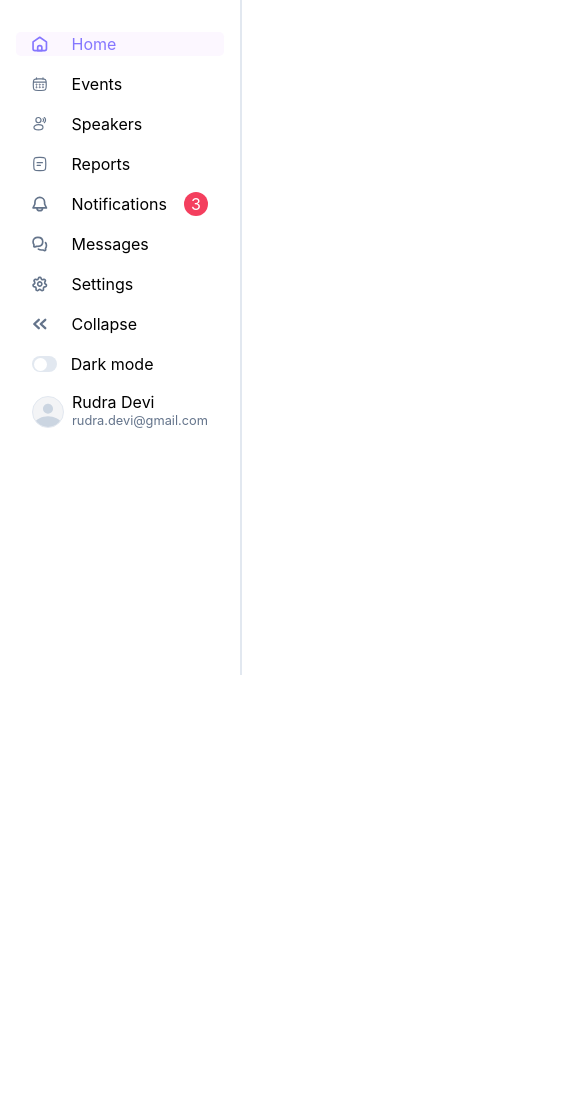
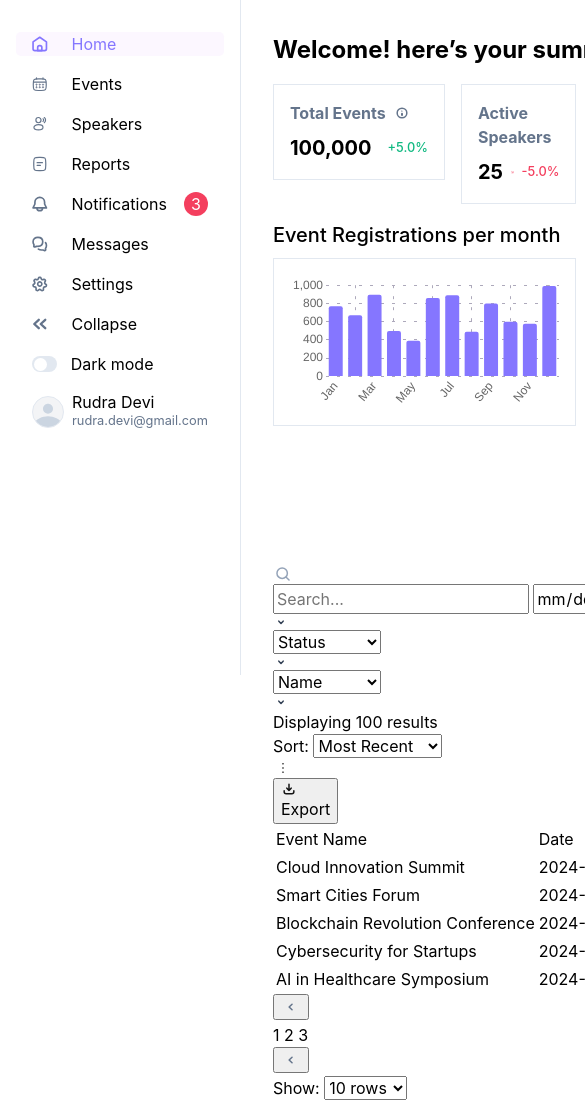
Before and after one commit to Stan015/event-management-dashboard, a website built with Vite: page index.html in a window 390 px wide. Shown: the top 1103 px of the page, 585 px wide, since content can reach past the window. Before the commit the page ends 844 px from the top, so only its background shows below. Built offline with nearby package versions, Linux system fonts and the light colour scheme; files whose address does not match are found by name.

Commit message:
added: bar chart. Splitted: large css and js files into modules

```diff
--- a/index.html
+++ b/index.html
@@ -5,7 +5,8 @@
     <link rel="icon" type="image/svg+xml" href="/vite.svg" />
     <meta name="viewport" content="width=device-width, initial-scale=1.0" />
     <link rel="stylesheet" href="style.css" />
-    <title>AlphaTwelve Event Management Dashboard</title>
+    <link rel="stylesheet" href="assets/theme.css" />
+    <title>Event Management Dashboard</title>
   </head>
   <body>
     <header>
@@ -244,7 +245,7 @@
     </header>
 
     <main>
-      <section class="summery-container">
+      <section class="summary-container">
         <h1>Welcome! here’s your summary</h1>
         <section class="quick-stats">
           <div>
@@ -279,9 +280,9 @@
                 </svg>
               </span>
             </h2>
-            <p>
+            <p class="stat-value">
               <span>100,000</span>
-              <span class="current-status">
+              <span class="stat-percentage">
                 <svg
                   width="10"
                   height="10"
@@ -333,9 +334,9 @@
                 </svg>
               </span>
             </h2>
-            <p>
+            <p class="stat-value">
               <span>25</span>
-              <span class="current-status">
+              <span class="stat-percentage neg-stat">
                 <svg
                   width="10"
                   height="10"
@@ -388,9 +389,9 @@
                 </svg>
               </span>
             </h2>
-            <p>
+            <p class="stat-value">
               <span>300</span>
-              <span class="current-status">
+              <span class="stat-percentage">
                 <svg
                   width="10"
                   height="10"
@@ -442,9 +443,9 @@
                 </svg>
               </span>
             </h2>
-            <p>
+            <p class="stat-value">
               <span>$500,000</span>
-              <span class="current-status">
+              <span class="stat-percentage">
                 <svg
                   width="10"
                   height="10"
@@ -468,9 +469,11 @@
         <section class="bar-chart-section">
           <h2>Event Registrations per month</h2>
           <div
-            class="chart"
+            class="bar-chart-container"
             aria-label="bar chart of event registrations per month"
-          ></div>
+          >
+            <canvas id="bar-chart"></canvas>
+          </div>
         </section>
         <section class="news-carousel" aria-labelledby="news carousel section">
           <button aria-labelledby="previous button">
--- a/main.js
+++ b/main.js
@@ -1,76 +1,85 @@
+import toggleMenu from "./utils/toggleMenu.js";
+import toggleTheme from "./utils/toggleTheme.js";
+import Chart from "chart.js/auto";
+
 const toggleMenuBtn = document.querySelector(".toggle-menu");
 const navLinks = document.querySelectorAll(".primary-nav a .nav-link-text");
 const toggleThemeBtn = document.querySelector(".toggle-theme");
 const userProfileCardInfo = document.querySelector(".user-info");
 
-// Toggle menu
-toggleMenuBtn.addEventListener("click", () => {
-  navLinks.forEach((link) => {
-    link.classList.toggle("is-hidden");
-  });
-  toggleMenuBtn.querySelector("span").classList.toggle("is-hidden");
-  toggleThemeBtn
-    .querySelector(".theme-toggle-text")
-    .classList.toggle("is-hidden");
-  userProfileCardInfo.classList.toggle("is-hidden");
+// toggle menu
+toggleMenu(toggleMenuBtn, navLinks, toggleThemeBtn, userProfileCardInfo);
 
-  const isCollapseTextHidden = toggleThemeBtn
-    .querySelector(".theme-toggle-text")
-    .classList.contains("is-hidden");
+// toggle theme
+toggleTheme(toggleThemeBtn);
 
-  toggleMenuBtn.setAttribute(
-    "aria-expanded",
-    isCollapseTextHidden ? "false" : "true",
-  );
+// Event registrations per month's bar chart
+(function eventBarChart() {
+    const ctx = document.getElementById('bar-chart');
 
-  // check if there are notifications
-  const notificationCount = document.querySelector(".new-notification-count");
-  const bellContainer = document.querySelector(".bell-container");
+    const data = [
+        {month: "Jan", count: 770},
+        {month: "Feb", count: 670},
+        {month: "Mar", count: 894},
+        {month: "Apr", count: 499},
+        {month: "May", count: 390},
+        {month: "Jun", count: 859},
+        {month: "Jul", count: 890},
+        {month: "Aug", count: 489},
+        {month: "Sep", count: 799},
+        {month: "Oct", count: 600},
+        {month: "Nov", count: 578},
+        {month: "Dec", count: 990},
+    ]
 
-  const numberOfNotifications = Number(notificationCount.innerText);
-
-  if (
-    numberOfNotifications > 0 &&
-    toggleMenuBtn.getAttribute("aria-expanded") === "false"
-  ) {
-    bellContainer.classList.add("bell-has-notification");
-  } else {
-    bellContainer.classList.remove("bell-has-notification");
-  }
-  //
-});
-//
-
-// Toggle theme
-const currentModeText = toggleThemeBtn.querySelector(".theme-toggle-text");
-const themeToggleBtnBall = toggleThemeBtn.querySelector(
-  ".theme-toggle-ball-container",
-);
-
-// Check user's preference on page load and apply the stored theme if available
-const userPreferredTheme = localStorage.getItem("theme");
-
-if (userPreferredTheme) {
-  document.body.classList.add(userPreferredTheme);
-}
-
-toggleThemeBtn.addEventListener("click", () => {
-  const manualTheme = localStorage.getItem("theme");
-
-  if (manualTheme === "dark") {
-    themeToggleBtnBall.classList.add("ballToggledToLightMode");
-    themeToggleBtnBall.classList.remove("ballToggledToDarkMode");
-    localStorage.setItem("theme", "light");
-    currentModeText.innerText = "Light mode";
-    document.body.classList.add("light");
-    document.body.classList.remove("dark");
-  } else {
-    themeToggleBtnBall.classList.remove("ballToggledToLightMode");
-    themeToggleBtnBall.classList.add("ballToggledToDarkMode");
-    localStorage.setItem("theme", "dark");
-    currentModeText.innerText = "Dark mode";
-    document.body.classList.toggle("dark");
-    document.body.classList.remove("light");
-  }
-});
-//
+    new Chart(ctx, {
+        type: 'bar',
+        data: {
+            labels: data.map(row => row.month),
+            datasets: [{
+                data: data.map(row => row.count),
+                borderWidth: 0,
+                backgroundColor: "#8576FF",
+                borderRadius: 2,
+            }]
+        },
+        options: {
+            scales: {
+                y: {
+                    beginAtZero: true,
+                    ticks: {
+                        stepSize: 200,
+                    },
+                    grid: {
+                        color: '#ADA9BB',
+                        drawTicks: false,
+                        drawOnChartArea: true,
+                    },
+                    border: {
+                        display: false,
+                        dash: [3, 8]
+                    },
+                },
+                x: {
+                    grid: {
+                        color: '#ADA9BB',
+                        drawTicks: false,
+                        drawOnChartArea: true,
+                    },
+                    border: {
+                        display: false,
+                        dash: [3, 8]
+                    }
+                }
+            },
+            legend: {
+                display: false
+            },
+            plugins: {
+                legend: {
+                    display: false
+                }
+            },
+        }
+    });
+}())
--- a/style.css
+++ b/style.css
@@ -91,7 +91,7 @@ header {
   flex-direction: column;
   gap: 1rem;
   height: 80svh;
-  border-right: 2px solid var(--clr-light-gray);
+  border-right: 1px solid var(--clr-light-gray);
   padding-inline: 1rem;
   padding-block: 2rem;
 }
@@ -312,191 +312,96 @@ header .user-profile-container .user-info {
 }
 
 main {
-  display: none;
+  display: block;
   margin: 2rem 2rem;
   min-height: 100svh;
 }
 
-main .summery-container {
+main .summary-container {
   display: grid;
   grid-template-columns: repeat(4, 1fr);
   grid-template-rows: repeat(3, auto);
   width: 100%;
   height: max-content;
   gap: 1rem;
+  margin-bottom: 1.5rem;
 }
 
-main .summery-container h1 {
+main .summary-container h1 {
   grid-area: 1/1/1/-1;
   font-size: 1.5rem;
 }
 
-main .summery-container .quick-stats {
+main .summary-container .quick-stats {
   grid-area: 2/1/2/-1;
   display: grid;
   grid-template-columns: subgrid;
 }
 
-main .summery-container .quick-stats div {
+main .summary-container .quick-stats div {
   display: flex;
   flex-direction: column;
   gap: 0.5rem;
   width: 100%;
   height: max-content;
+  border: 1px solid var(--clr-light-gray);
+  padding: 1rem;
+
+  & h2 {
+    font-size: 1rem;
+    display: inherit;
+    width: 100%;
+    gap: 0.5rem;
+    align-items: center;
+    color: var(--clr-dark-gray);
+  }
+
+  & .stat-value {
+    font-size: 1.25rem;
+    font-weight: 700;
+    display: inherit;
+    gap: 0.5rem;
+    align-items: center;
+
+    .stat-percentage {
+      font-size: 0.8rem;
+      font-weight: 500;
+      display: inherit;
+      gap: 0.5rem;
+      align-items: center;
+      color: var(--clr-green);
+    }
+
+    & .neg-stat {
+      color: var(--clr-red);
+    }
+  }
 }
 
-main .summery-container .quick-stats div h2 {
-  font-size: 1.25rem;
+main .summary-container .bar-chart-section {
+  grid-area: 3/1/3/3;
+
+  & h2 {
+    font-size: 1.25rem;
+    font-weight: 500;
+    margin-bottom: 0.5rem;
+  }
+
+  & .bar-chart-container {
+    border: 1px solid var(--clr-light-gray);
+    width: 100%;
+    max-height: 20rem;
+    display: flex;
+    align-items: center;
+    justify-content: center;
+    padding: 1rem;
+  }
 }
 
-main .summery-container .bar-chart-section {
-  grid-area: 3/1/3/3;
-}
-
-main .summery-container .news-carousel {
+main .summary-container .news-carousel {
   grid-area: 3/3/3/-1;
   display: flex;
   width: 100%;
   height: 20rem;
   overflow: hidden;
 }
-
-.ballToggledToLightMode {
-  justify-content: flex-start !important;
-  background-color: var(--clr-light-gray) !important;
-}
-
-.ballToggledToDarkMode {
-  justify-content: flex-end !important;
-}
-
-@media (prefers-color-scheme: dark) {
-  :root {
-    --clr-primary: #ffffff;
-    --clr-secondary: #000000;
-    --clr-accent: #ffffff;
-
-    --bg-primary: #383544;
-    --bg-secondary: #484554;
-    --bg-accent: #8576ff;
-  }
-
-  header {
-    background-color: var(--bg-secondary);
-  }
-
-  .toggle-btns-container .toggle-menu,
-  .toggle-btns-container .toggle-theme {
-    &:hover {
-      & .theme-toggle-ball-container {
-        border: 1px solid var(--clr-accent);
-      }
-    }
-  }
-
-  .toggle-theme .theme-toggle-ball-container {
-    background-color: var(--bg-accent);
-    justify-content: flex-end;
-
-    & .theme-toggle-ball {
-      background-color: var(--clr-accent);
-    }
-  }
-
-  header .user-profile-container {
-    &:hover {
-      background-color: var(--bg-accent);
-
-      & p {
-        color: var(--clr-primary) !important;
-      }
-    }
-  }
-}
-
-.dark {
-  :root {
-    --clr-primary: #ffffff;
-    --clr-secondary: #000000;
-    --clr-accent: #ffffff;
-
-    --bg-primary: #383544;
-    --bg-secondary: #484554;
-    --bg-accent: #8576ff;
-  }
-
-  header {
-    background-color: var(--bg-secondary);
-    border: unset;
-  }
-
-  .toggle-btns-container .toggle-menu,
-  .toggle-btns-container .toggle-theme {
-    &:hover {
-      & .theme-toggle-ball-container {
-        border: 1px solid var(--clr-accent);
-      }
-    }
-  }
-
-  .toggle-theme .theme-toggle-ball-container {
-    background-color: var(--bg-accent);
-    justify-content: flex-end;
-
-    & .theme-toggle-ball {
-      background-color: var(--clr-accent);
-    }
-  }
-
-  header .user-profile-container {
-    &:hover {
-      background-color: var(--bg-accent);
-
-      & p {
-        color: var(--clr-primary) !important;
-      }
-    }
-  }
-}
-
-.light {
-  --clr-primary: #000000;
-  --clr-secondary: #ffffff;
-  --clr-accent: #8576ff;
-
-  --bg-primary: #ffffff;
-  --bg-secondary: #fcf7ff;
-  --bg-accent: #fcf7ff;
-
-  header {
-    background-color: var(--bg-primary);
-  }
-
-  .toggle-btns-container .toggle-menu,
-  .toggle-btns-container .toggle-theme {
-    &:hover {
-      & .theme-toggle-ball-container {
-        border: 1px solid var(--clr-accent);
-      }
-    }
-  }
-
-  .toggle-theme .theme-toggle-ball-container {
-    background-color: var(--bg-accent);
-    justify-content: flex-end;
-
-    & .theme-toggle-ball {
-      background-color: var(--bg-accent);
-    }
-  }
-
-  header .user-profile-container {
-    &:hover {
-      background-color: var(--bg-accent);
-
-      & p {
-        color: var(--clr-primary) !important;
-      }
-    }
-  }
-}
--- /dev/null
+++ b/utils/toggleMenu.js
@@ -0,0 +1,45 @@
+// Toggle menu
+function toggleMenu(
+  toggleMenuBtn,
+  navLinks,
+  toggleThemeBtn,
+  userProfileCardInfo,
+) {
+  toggleMenuBtn.addEventListener("click", () => {
+    navLinks.forEach((link) => {
+      link.classList.toggle("is-hidden");
+    });
+    toggleMenuBtn.querySelector("span").classList.toggle("is-hidden");
+    toggleThemeBtn
+      .querySelector(".theme-toggle-text")
+      .classList.toggle("is-hidden");
+    userProfileCardInfo.classList.toggle("is-hidden");
+
+    const isCollapseTextHidden = toggleThemeBtn
+      .querySelector(".theme-toggle-text")
+      .classList.contains("is-hidden");
+
+    toggleMenuBtn.setAttribute(
+      "aria-expanded",
+      isCollapseTextHidden ? "false" : "true",
+    );
+
+    // check if there are notifications
+    const notificationCount = document.querySelector(".new-notification-count");
+    const bellContainer = document.querySelector(".bell-container");
+
+    const numberOfNotifications = Number(notificationCount.innerText);
+
+    if (
+      numberOfNotifications > 0 &&
+      toggleMenuBtn.getAttribute("aria-expanded") === "false"
+    ) {
+      bellContainer.classList.add("bell-has-notification");
+    } else {
+      bellContainer.classList.remove("bell-has-notification");
+    }
+    //
+  });
+}
+export default toggleMenu;
+//
--- /dev/null
+++ b/utils/toggleTheme.js
@@ -0,0 +1,35 @@
+function toggleTheme(toggleThemeBtn) {
+  const currentModeText = toggleThemeBtn.querySelector(".theme-toggle-text");
+  const themeToggleBtnBall = toggleThemeBtn.querySelector(
+    ".theme-toggle-ball-container",
+  );
+
+  // Check user's preference on page load and apply the stored theme if available
+  const userPreferredTheme = localStorage.getItem("theme");
+
+  if (userPreferredTheme) {
+    document.body.classList.add(userPreferredTheme);
+  }
+
+  toggleThemeBtn.addEventListener("click", () => {
+    const manualTheme = localStorage.getItem("theme");
+
+    if (manualTheme === "dark") {
+      themeToggleBtnBall.classList.add("ballToggledToLightMode");
+      themeToggleBtnBall.classList.remove("ballToggledToDarkMode");
+      localStorage.setItem("theme", "light");
+      currentModeText.innerText = "Light mode";
+      document.body.classList.add("light");
+      document.body.classList.remove("dark");
+    } else {
+      themeToggleBtnBall.classList.remove("ballToggledToLightMode");
+      themeToggleBtnBall.classList.add("ballToggledToDarkMode");
+      localStorage.setItem("theme", "dark");
+      currentModeText.innerText = "Dark mode";
+      document.body.classList.toggle("dark");
+      document.body.classList.remove("light");
+    }
+  });
+}
+
+export default toggleTheme;
```
Also changed, not shown: assets/theme.css (added, +157 -0 lines), package.json (+7 -1 lines), pnpm-lock.yaml.
